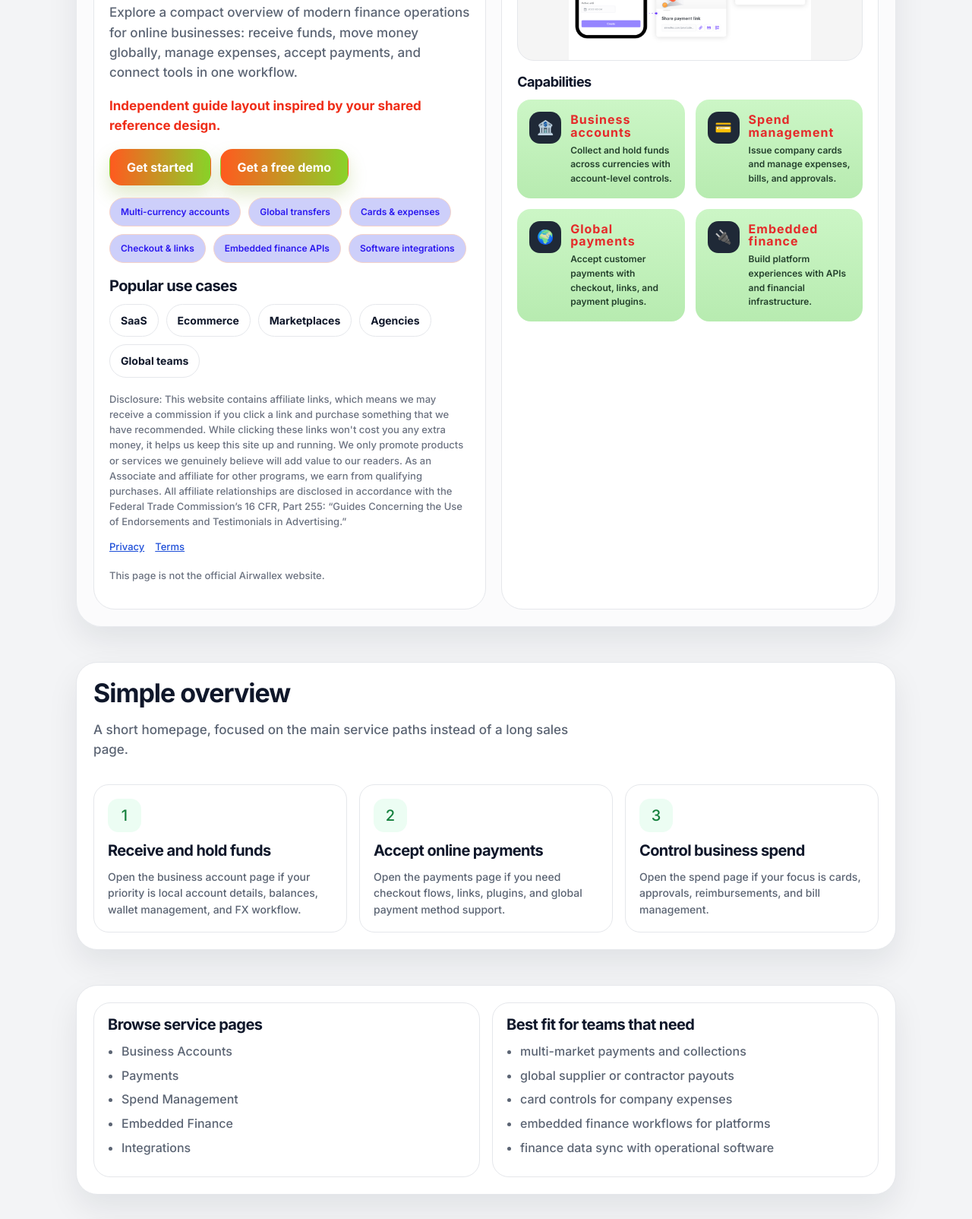
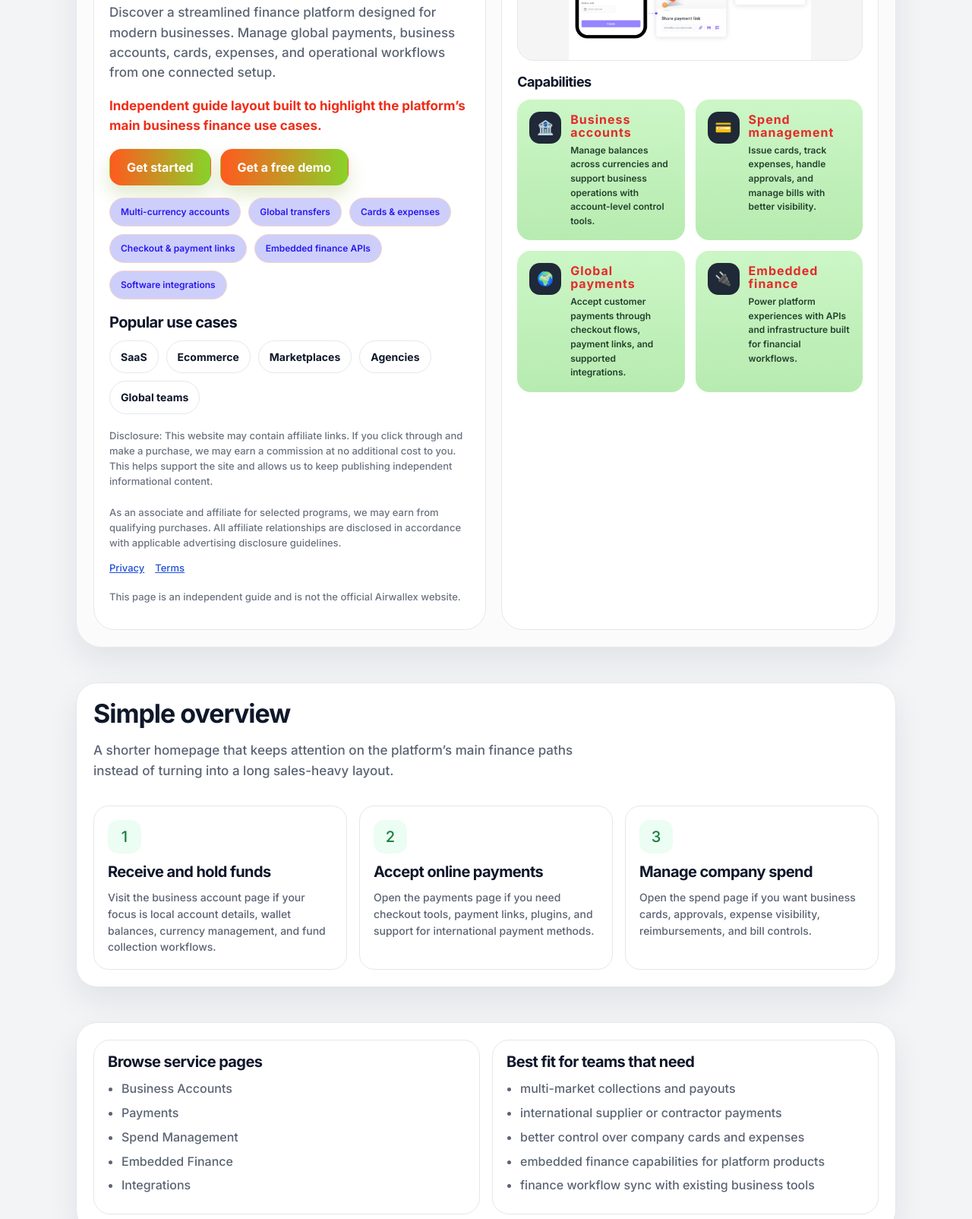
Before and after one commit to softwarestools/calltool, a plain HTML site: page index.html in a window 1280 px wide. Shown: the part 310-1914 px from the top of the page at 76% size. Drawn offline with Linux system fonts and the light colour scheme.

Commit message:
Update index.html

```diff
--- a/index.html
+++ b/index.html
@@ -40,13 +40,12 @@
       <div class="hero-grid">
         <div class="panel">
           <span class="eyebrow">Global payments workflow</span>
-          <h1><span style="color: #e52a2a;">Airwallex:</span> Trusted Global Payments & Financial Platform</h1>
+          <h1><span style="color: #e52a2a;">Airwallex:</span> Global Payments, Business Accounts & Finance Tools</h1>
           <p class="lead">
-            Explore a compact overview of modern finance operations for online businesses:
-            receive funds, move money globally, manage expenses, accept payments, and connect tools in one workflow.
+            Discover a streamlined finance platform designed for modern businesses. Manage global payments, business accounts, cards, expenses, and operational workflows from one connected setup.
           </p>
 
-          <p class="note-strong">Independent guide layout inspired by your shared reference design.</p>
+          <p class="note-strong">Independent guide layout built to highlight the platform’s main business finance use cases.</p>
 
           <div class="actions">
             <a class="btn btn-grad" href="https://inpmz.ttrk.io/click" target="_blank" rel="noopener">Get started</a>
@@ -57,7 +56,7 @@
             <span class="pill">Multi-currency accounts</span>
             <span class="pill">Global transfers</span>
             <span class="pill">Cards & expenses</span>
-            <span class="pill">Checkout & links</span>
+            <span class="pill">Checkout & payment links</span>
             <span class="pill">Embedded finance APIs</span>
             <span class="pill">Software integrations</span>
           </div>
@@ -72,15 +71,15 @@
           </div>
 
           <p class="mini-disclosure">
-            Disclosure: This website contains affiliate links, which means we may receive a commission if you click a link and purchase something that we have recommended. While clicking these links won't cost you any extra money, it helps us keep this site up and running. We only promote products or services we genuinely believe will add value to our readers.
-
-As an Associate and affiliate for other programs, we earn from qualifying purchases. All affiliate relationships are disclosed in accordance with the Federal Trade Commission’s 16 CFR, Part 255: “Guides Concerning the Use of Endorsements and Testimonials in Advertising.”
+            Disclosure: This website may contain affiliate links. If you click through and make a purchase, we may earn a commission at no additional cost to you. This helps support the site and allows us to keep publishing independent informational content.
+            <br><br>
+            As an associate and affiliate for selected programs, we may earn from qualifying purchases. All affiliate relationships are disclosed in accordance with applicable advertising disclosure guidelines.
           </p>
           <div class="meta-links">
             <a href="privacy.html">Privacy</a>
             <a href="terms.html">Terms</a>
           </div>
-          <p class="mini-disclosure">This page is not the official Airwallex website.</p>
+          <p class="mini-disclosure">This page is an independent guide and is not the official Airwallex website.</p>
         </div>
 
         <div class="panel">
@@ -94,7 +93,7 @@ As an Associate and affiliate for other programs, we earn from qualifying purcha
               <div class="cap-icon">🏦</div>
               <div>
                 <h3>Business accounts</h3>
-                <p>Collect and hold funds across currencies with account-level controls.</p>
+                <p>Manage balances across currencies and support business operations with account-level control tools.</p>
               </div>
             </div>
 
@@ -102,7 +101,7 @@ As an Associate and affiliate for other programs, we earn from qualifying purcha
               <div class="cap-icon">💳</div>
               <div>
                 <h3>Spend management</h3>
-                <p>Issue company cards and manage expenses, bills, and approvals.</p>
+                <p>Issue cards, track expenses, handle approvals, and manage bills with better visibility.</p>
               </div>
             </div>
 
@@ -110,7 +109,7 @@ As an Associate and affiliate for other programs, we earn from qualifying purcha
               <div class="cap-icon">🌍</div>
               <div>
                 <h3>Global payments</h3>
-                <p>Accept customer payments with checkout, links, and payment plugins.</p>
+                <p>Accept customer payments through checkout flows, payment links, and supported integrations.</p>
               </div>
             </div>
 
@@ -118,7 +117,7 @@ As an Associate and affiliate for other programs, we earn from qualifying purcha
               <div class="cap-icon">🔌</div>
               <div>
                 <h3>Embedded finance</h3>
-                <p>Build platform experiences with APIs and financial infrastructure.</p>
+                <p>Power platform experiences with APIs and infrastructure built for financial workflows.</p>
               </div>
             </div>
           </div>
@@ -132,7 +131,7 @@ As an Associate and affiliate for other programs, we earn from qualifying purcha
       <div class="section-head">
         <div>
           <h2>Simple overview</h2>
-          <p class="lead">A short homepage, focused on the main service paths instead of a long sales page.</p>
+          <p class="lead">A shorter homepage that keeps attention on the platform’s main finance paths instead of turning into a long sales-heavy layout.</p>
         </div>
       </div>
 
@@ -140,19 +139,19 @@ As an Associate and affiliate for other programs, we earn from qualifying purcha
         <article class="feature-card">
           <div class="icon">1</div>
           <h3>Receive and hold funds</h3>
-          <p>Open the business account page if your priority is local account details, balances, wallet management, and FX workflow.</p>
+          <p>Visit the business account page if your focus is local account details, wallet balances, currency management, and fund collection workflows.</p>
         </article>
 
         <article class="feature-card">
           <div class="icon">2</div>
           <h3>Accept online payments</h3>
-          <p>Open the payments page if you need checkout flows, links, plugins, and global payment method support.</p>
+          <p>Open the payments page if you need checkout tools, payment links, plugins, and support for international payment methods.</p>
         </article>
 
         <article class="feature-card">
           <div class="icon">3</div>
-          <h3>Control business spend</h3>
-          <p>Open the spend page if your focus is cards, approvals, reimbursements, and bill management.</p>
+          <h3>Manage company spend</h3>
+          <p>Open the spend page if you want business cards, approvals, expense visibility, reimbursements, and bill controls.</p>
         </article>
       </div>
     </div>
@@ -175,11 +174,11 @@ As an Associate and affiliate for other programs, we earn from qualifying purcha
         <div class="callout">
           <h3>Best fit for teams that need</h3>
           <ul>
-            <li>multi-market payments and collections</li>
-            <li>global supplier or contractor payouts</li>
-            <li>card controls for company expenses</li>
-            <li>embedded finance workflows for platforms</li>
-            <li>finance data sync with operational software</li>
+            <li>multi-market collections and payouts</li>
+            <li>international supplier or contractor payments</li>
+            <li>better control over company cards and expenses</li>
+            <li>embedded finance capabilities for platform products</li>
+            <li>finance workflow sync with existing business tools</li>
           </ul>
         </div>
       </div>
```
